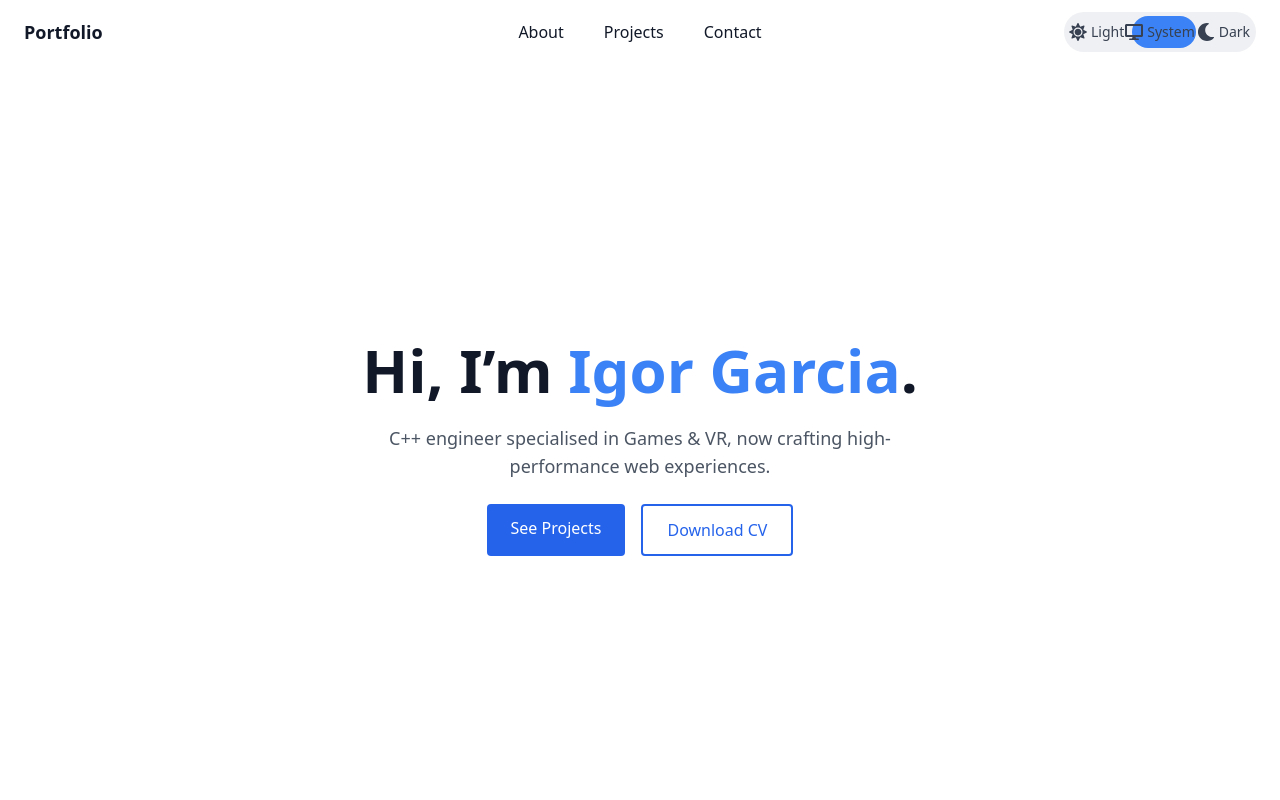
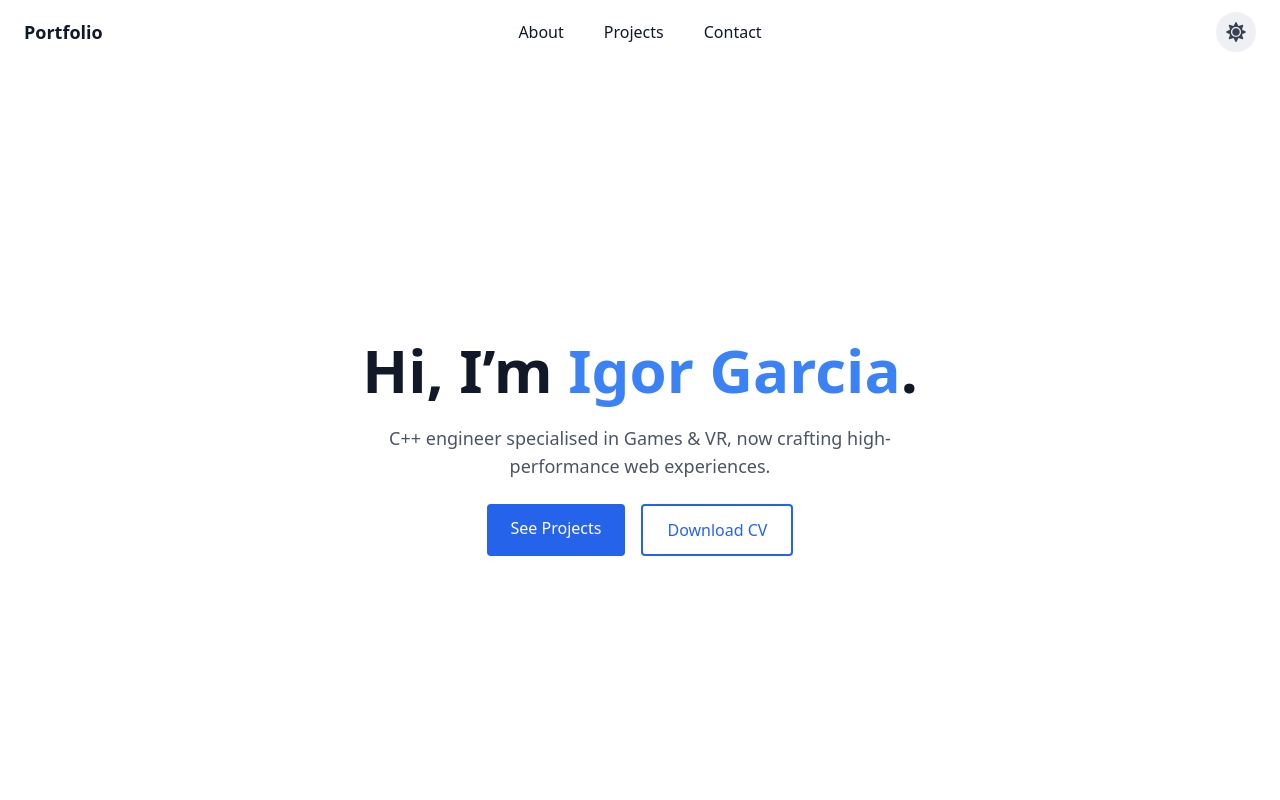
Before and after one commit to IgorGarciaCosta/portfolio-react, a React (Vite) app: page / in a window 1280 px wide. Shown: the top 800 px of the page. Built offline with nearby package versions, Linux system fonts and the light colour scheme.

Commit message:
Update theme toggle to a cleaner version

```diff
--- a/src/components/ThemeToggle.tsx
+++ b/src/components/ThemeToggle.tsx
@@ -1,44 +1,30 @@
 import { useTheme } from "@/hooks/useTheme";
-import { FaSun, FaMoon, FaDesktop } from "react-icons/fa";
+import { FaSun, FaMoon } from "react-icons/fa";
 
 export function ThemeToggle() {
-  const { theme, setTheme } = useTheme(); // adicione setTheme no hook (próximo passo)
+  const { theme, setTheme } = useTheme();
 
-  /* itens do controle */
-  const options = [
-    { id: "light", icon: <FaSun />, label: "Light" },
-    { id: "system", icon: <FaDesktop />, label: "System" },
-    { id: "dark", icon: <FaMoon />, label: "Dark" },
-  ] as const;
+  /* tema efetivamente aplicado (se o hook ainda puder estar em 'system') */
+  const prefersDark =
+    window.matchMedia &&
+    window.matchMedia("(prefers-color-scheme: dark)").matches;
 
-  /* posição do slider (0, 1 ou 2)      */
-  /* tailwind widths: w-1/3 etc. */
-  const index = options.findIndex((o) => o.id === theme);
+  const applied = theme === "system" ? (prefersDark ? "dark" : "light") : theme;
+
+  /* qual ícone mostrar? */
+  const Icon = applied === "dark" ? FaMoon : FaSun;
+
+  const handleClick = () => setTheme(applied === "dark" ? "light" : "dark");
 
   return (
-    <div
-      className="relative flex h-10 w-48 items-center overflow-hidden
-                 rounded-full bg-gray-200/60 px-1 dark:bg-gray-700/60"
+    <button
+      onClick={handleClick}
+      title={`Switch to ${applied === "dark" ? "Light" : "Dark"} mode`}
+      className="flex h-10 w-10 items-center justify-center rounded-full
+                 bg-gray-200/60 text-xl text-gray-700 transition-colors
+                 hover:bg-gray-300 dark:bg-gray-700/60 dark:text-gray-200 dark:hover:bg-gray-600"
     >
-      {/* slider de fundo */}
-      <span
-        className="absolute top-1 left-1 z-0 h-8 w-1/3 rounded-full
-                   bg-blue-500 transition-transform duration-300 ease-out"
-        style={{ transform: `translateX(${index * 100}%)` }}
-      />
-      {/* botões */}
-      {options.map((o) => (
-        <button
-          key={o.id}
-          onClick={() => setTheme(o.id)}
-          className="relative z-10 flex flex-1 items-center justify-center gap-1
-                     text-sm font-medium text-gray-700 transition-colors
-                     dark:text-gray-200"
-        >
-          <span className="text-lg">{o.icon}</span>
-          <span className="sr-only md:not-sr-only">{o.label}</span>
-        </button>
-      ))}
-    </div>
+      <Icon />
+    </button>
   );
 }
```
